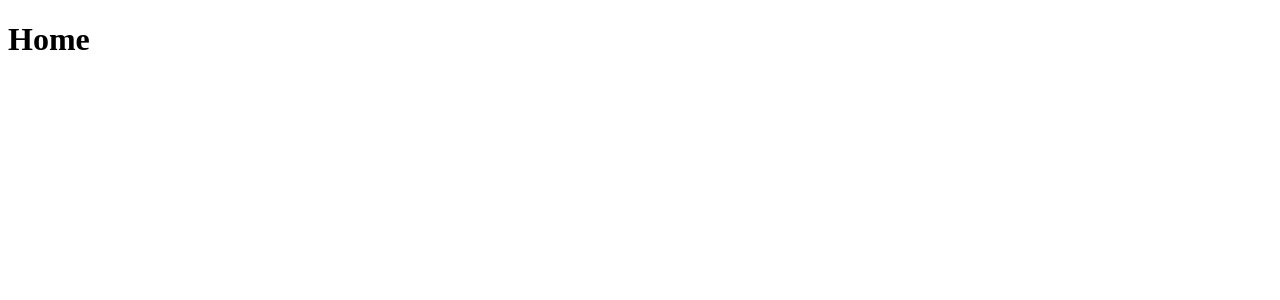
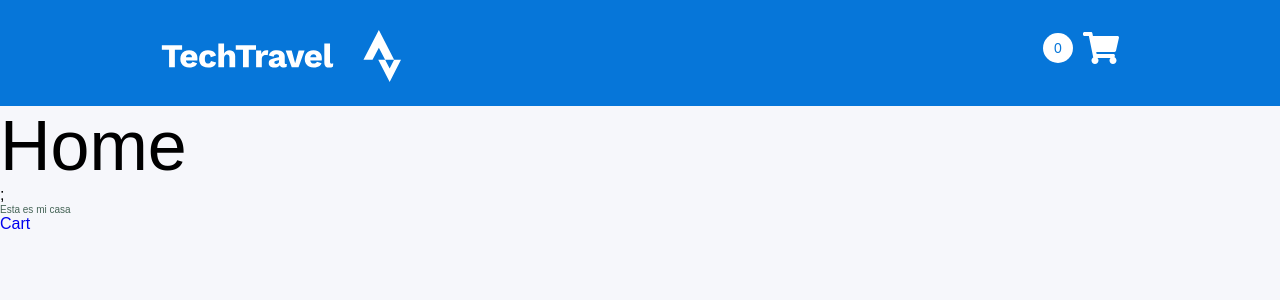
Before and after one commit to eilleenmaria/tech-travel, a React (Create React App) app: page / in a window 1280 px wide. Shown: the top 300 px of the page. Built offline with nearby package versions, Linux system fonts and the light colour scheme; a web font is replaced by a local one.

Commit message:
Eslint file correction, routes and header configuration

```diff
--- a/package.json
+++ b/package.json
@@ -8,15 +8,19 @@
     "@testing-library/user-event": "^13.5.0",
     "react": "^18.1.0",
     "react-dom": "^18.1.0",
+    "react-icons": "^4.4.0",
     "react-router-dom": "^6.3.0",
     "react-scripts": "5.0.1",
+    "styled-components": "^5.3.5",
     "web-vitals": "^2.1.4"
   },
   "scripts": {
     "start": "react-scripts start",
     "build": "react-scripts build",
     "test": "react-scripts test",
-    "eject": "react-scripts eject"
+    "eject": "react-scripts eject",
+    "lint": "eslint .  --ext .js",
+    "lint-fix": "eslint . --ext .js --fix"
   },
   "eslintConfig": {
     "extends": [
--- a/public/index.html
+++ b/public/index.html
@@ -3,6 +3,9 @@
   <head>
     <meta charset="utf-8" />
     <link rel="icon" href="%PUBLIC_URL%/favicon.ico" />
+    <link rel="preconectar" href="https://fonts.googleapis.com">
+      <link rel="preconectar" href="https://fonts.gstatic.com" crossorigin>
+      <link href="https: //fonts.googleapis.com/css2? family= Hind:wght@300;400;500;600;700 &familia= Montserrat:peso@400;600 & display=swap" rel="stylesheet">
     <title>Tech Travel</title>
   </head>
   <body>
--- a/src/App.js
+++ b/src/App.js
@@ -1,10 +1,18 @@
 import React from 'react';
-import {BrowserRouter} from 'react-router-dom';
+import { BrowserRouter } from 'react-router-dom';
 import Routing from './routes';
+import GlobalStyle from './Styles/global';
+import Header from './components/Header';
 
 function App() {
   return (
-  <BrowserRouter><Routing/></BrowserRouter>
+    <>
+      <BrowserRouter>
+        <Header />
+        <Routing />
+      </BrowserRouter>
+      <GlobalStyle />
+    </>
   );
 }
 
--- /dev/null
+++ b/src/Styles/global.js
@@ -0,0 +1,32 @@
+import { createGlobalStyle } from 'styled-components';
+
+export default createGlobalStyle`
+*{
+    margin:0;
+    padding:0;
+    outline:0;
+    box-sizing:border-box;
+}
+*:focus{
+    outline:0;
+}
+html,body, #root{
+    height:100%;
+}
+body{
+    background-color: #f6f7fb;
+    -webkit-font-smoothing: antialiased;
+}
+body, input, button {
+    font-family: 'Montserrat', sans-serif;
+}
+a{
+    text-decoration: none;
+}
+ul{
+    list-style: none;
+}
+button{
+    cursor: pointer;
+}
+`;
--- /dev/null
+++ b/src/components/Header/index.js
@@ -0,0 +1,26 @@
+import React from 'react';
+import { Link } from 'react-router-dom';
+import { FaShoppingCart } from 'react-icons/fa';
+import logo from '../../assets/logo.svg';
+import { Container, HeaderContainer, Cart } from './styles';
+
+function Header() {
+  return (
+    <Container>
+      <HeaderContainer>
+        <Link to="/">
+          <img src={logo} alt="logo" />
+        </Link>
+        <Link to="/cart">
+          <Cart>
+            <div>
+              <span>0</span>
+            </div>
+            <FaShoppingCart size={36} color="#fff" />
+          </Cart>
+        </Link>
+      </HeaderContainer>
+    </Container>
+  );
+}
+export default Header;
--- /dev/null
+++ b/src/components/Header/styles.js
@@ -0,0 +1,36 @@
+import styled from 'styled-components';
+
+export const Container = styled.header`
+  background-color: #0676d9;
+  padding: 30px 20px 20px;
+  display: flex;
+  justify-content: center;
+`;
+export const HeaderContainer = styled.div`
+  display: flex;
+  justify-content: space-between;
+  align-item: center;
+  width: 100%;
+  max-width: 958px;
+  img {
+    width: 240px;
+  }
+`;
+export const Cart = styled.div`
+  display: flex;
+  align-items: center;
+  div {
+    background-color: #fff;
+    width: 30px;
+    height: 30px;
+    border-radius: 50%;
+    margin-right: 10px;
+    display: flex;
+    align-items: center;
+    justify-content: center;
+    span {
+      font-size: 14px;
+      color: #0676d9;
+    }
+  }
+`;
--- a/src/pages/cart/index.js
+++ b/src/pages/cart/index.js
@@ -1,5 +1,6 @@
 import React from 'react';
-function Cart () {
-    return <h1>Cart</h1>;
+
+function Cart() {
+  return <h1>Cart</h1>;
 }
 export default Cart;
--- a/src/pages/home/index.js
+++ b/src/pages/home/index.js
@@ -1,5 +1,12 @@
 import React from 'react';
-function Home () {
-    return <h1>Home</h1>;
+import { Title, Subtitle } from './style';
+
+function Home() {
+  return (
+    <>
+      <Title>Home</Title>; <Subtitle>Esta es mi casa</Subtitle>
+      <a href="/cart">Cart</a>
+    </>
+  );
 }
 export default Home;
--- /dev/null
+++ b/src/pages/home/style.js
@@ -0,0 +1,9 @@
+import styled from 'styled-components';
+
+export const Title = styled.p`
+  font-size: 70px;
+`;
+export const Subtitle = styled.p`
+  font-size: 10px;
+  color: #456456;
+`;
--- a/src/routes/index.js
+++ b/src/routes/index.js
@@ -1,13 +1,14 @@
 import React from 'react';
+import { Routes, Route } from 'react-router-dom';
 import Home from '../pages/home';
 import Cart from '../pages/cart';
-import {Routes, Route} from 'react-router-dom';
-const Routing = () => {
-    return(
-        <Routes>
-            <Route path = "/" element = {<Home/>}/>
-            <Route path = "/cart"element={<Cart/>}/>
-        </Routes>
-    );
+
+function Routing() {
+  return (
+    <Routes>
+      <Route path="/" element={<Home />} />
+      <Route path="/cart" element={<Cart />} />
+    </Routes>
+  );
 }
 export default Routing;
```
Also changed, not shown: .eslintrc.js, src/assets/logo.svg (added), 1 other file (tests, documents, lock files or other folders).
